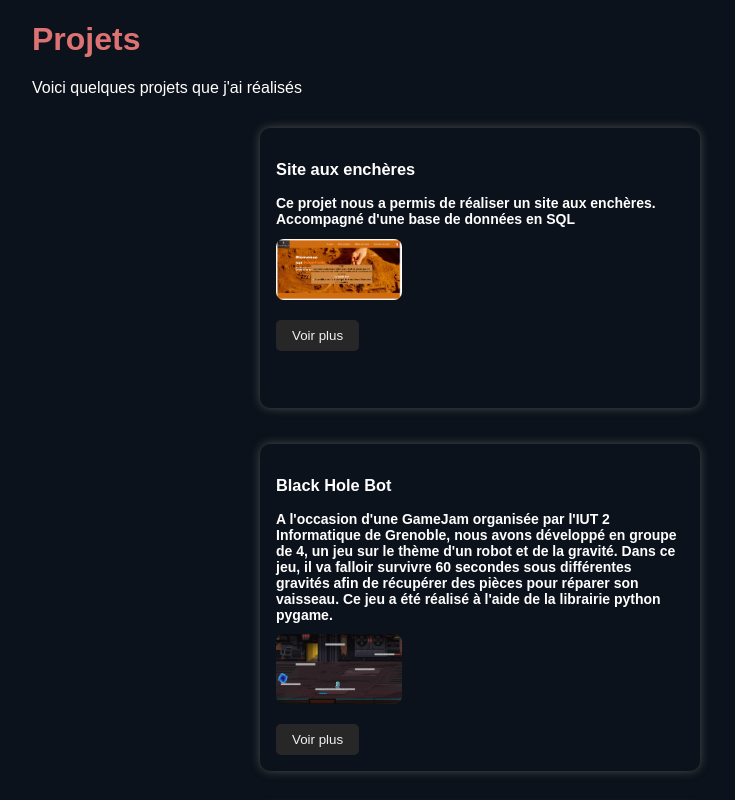
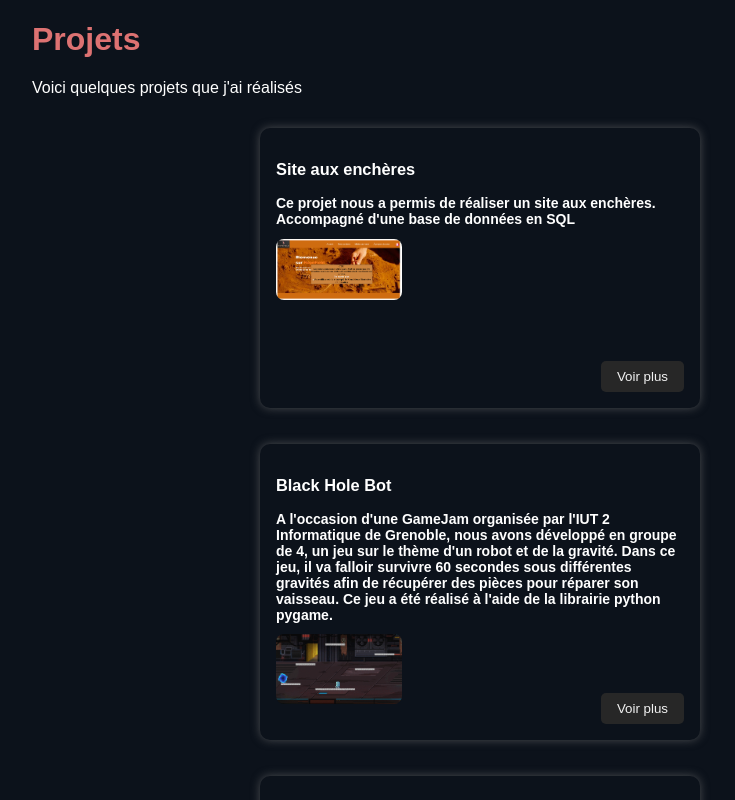
Before and after one commit to Aymdr404/Aymdr404.github.io, a React (Create React App) app: page / in a window 1280 px wide. Shown: the part 2940-3740 px from the top of the page, without its empty margins (160-895 px from the left). Built offline with nearby package versions, Linux system fonts and the light colour scheme; a web font is replaced by a local one.

Commit message:
[FIX] Changement css

```diff
--- a/src/components/project/project.css
+++ b/src/components/project/project.css
@@ -1,5 +1,5 @@
 .projectbody {
-
+  position: relative;
   max-width: 55vh;
   min-height: 35vh;
 
@@ -19,6 +19,10 @@ p {
   }
 
 .details-button {
+  position: absolute;
+  bottom: 1rem;
+  right: 1rem;
+
   background-color: #272727;
   color: #f1f1f1;
   border: none;
--- a/src/page/projectPage/projectPage.tsx
+++ b/src/page/projectPage/projectPage.tsx
@@ -11,7 +11,7 @@ return(
         <p>Voici quelques projets que j'ai réalisés</p>
         <div className="project_detail">
             <Project title="Site aux enchères" technologies={['PHP', 'SQL', 'GIT']} description="Ce projet nous a permis de réaliser un site aux enchères. Accompagné d'une base de données en SQL"
-                img_description={['enchères.png']} role="Developpeur Bakc end, Réalisation des fonctionnalités liant l'interface et la base de donnée"/>
+                img_description={['enchères.png']} role="Developpeur Backend, Réalisation des fonctionnalités liant l'interface et la base de donnée"/>
             <Project title="Black Hole Bot" technologies={['Python', 'GIT']} description="A l'occasion d'une GameJam organisée par l'IUT 2 Informatique de Grenoble, nous avons développé en groupe de 4, un jeu sur le thème d'un robot et de la gravité. Dans ce jeu, il va falloir survivre 60 secondes sous différentes gravités afin de récupérer des pièces pour réparer son vaisseau. Ce jeu a été réalisé à l'aide de la librairie python pygame."
                 img_description={['blackholebot-1.png']} role="Ecriture du story board et developpeur Full stack. Aide à la réalisation du design et des fonctionnalités, particulièremet la gravité"/>
             <Project title="Tour des héros" technologies={['Angular', 'Firebase', 'GIT']} description="Ce projet nous a permis découvrir le farmework angular. Nous devions créer un projet de héros. Celui ci nous permettait de créer des héros, en leur assignant des compétences mais aussi des armes. Ceux ci pouvait se battre entre eux. Les dégats infligés était calculés en alétaoire pondéré en fonction de la défense du héros recevant le coup et de l'attaque du héros attaquant."
```
Lines whose indentation alone changed are shown as unchanged.
